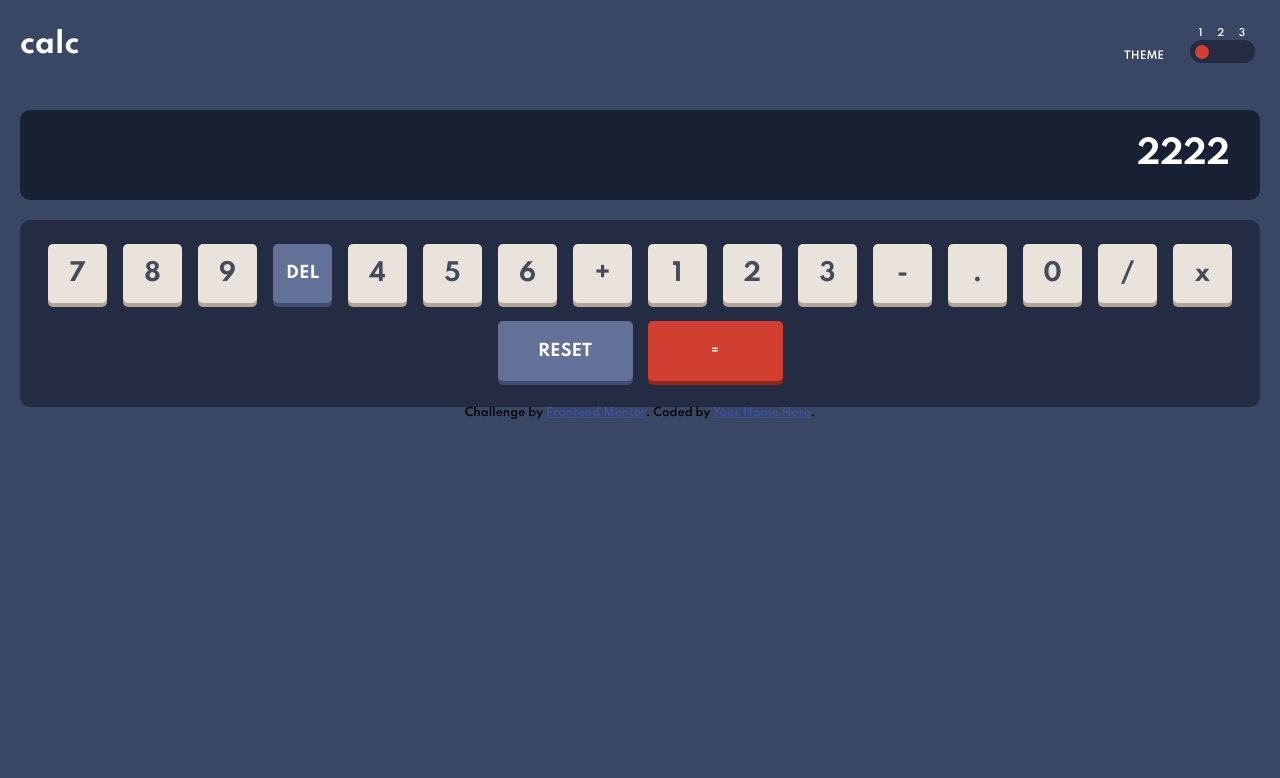
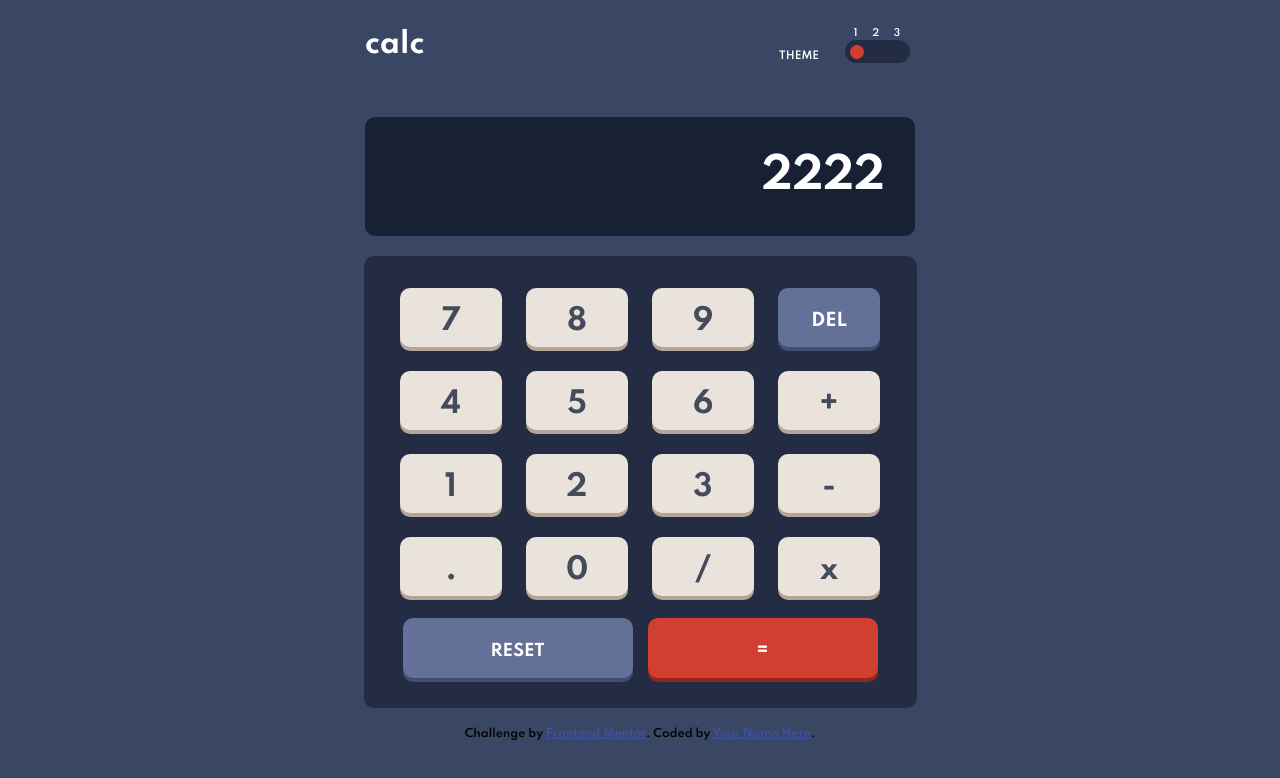
Before and after one commit to atheerweb/Calculator, a plain HTML site: page index.html in a window 1280 px wide. Drawn offline with Linux system fonts and the light colour scheme.

Commit message:
desktop website

```diff
--- a/style.css
+++ b/style.css
@@ -126,13 +126,14 @@ input {
 .ckeys {
   background-color: var(--orange-key-background);
   width: 46px;
-  height: 46px;
+  height: 40px;
   margin: 8px;
   display: flex;
   justify-content: center;
   align-items: center;
   border-radius: 5px;
   box-shadow: 0px 4px var(--orange-key-shadow);
+  padding-top: 6px;
 }
 .rande__btns {
   display: flex;
@@ -151,49 +152,91 @@ input {
   justify-content: center;
   align-items: center;
   width: 110px;
-  height: 55px;
+  height: 49px;
   background-color: var(--redekey-background);
   color: var(--text-White);
   border-radius: 5px;
   box-shadow: 0px 4px var(--redekey-shadow);
+  padding-top: 6px;
 }
 .ckeysss {
   display: flex;
   justify-content: center;
   align-items: center;
   width: 110px;
-  height: 55px;
+  height: 49px;
   background-color: var(--Redkey-background);
   color: var(--text-White);
   margin-left: 15px;
   border-radius: 5px;
-  box-shadow: 0px 4px var(--red-shadow)
+  box-shadow: 0px 4px var(--red-shadow);
+  padding-top: 6px;
 }
 @media (min-width: 360px) {
   .ckeys {
     width: 56px;
-    height: 56px;
+    height: 50px;
   }
   .ckeyss {
     width: 130px;
-    height: 60px;
+    height: 54px;
   }
   .ckeysss {
     width: 130px;
-    height: 60px;
+    height: 54px;
   }
 }
 @media (min-width: 375px) {
   .ckeys {
     width: 59px;
-    height: 59px;
+    height: 53px;
   }
   .ckeyss {
     width: 135px;
-    height: 60px;
+    height: 54px;
   }
   .ckeysss {
     width: 135px;
-    height: 60px;
+    height: 54px;
   }
 }
+@media (min-width: 768px) {
+  .title__theme {
+    width: 550px;
+    margin: auto;
+  }
+  #calc__screen {
+    margin: auto;
+    width: 550px;
+    height: 119px;
+  }
+  .keypad {
+    width: 513px;
+    margin: 20px auto;
+    padding: 20px;
+  }
+  .ckeys {
+    width: 102px;
+    border-radius: 10px;
+    margin: 12px;
+    font-size: 1.8rem;
+  }
+  #del {
+    font-size: 1.08rem
+  }
+  .ckeyss {
+    width: 230px;
+    height: 54px;
+    border-radius: 10px;
+  }
+  .ckeysss {
+    width: 230px;
+    height: 54px;
+    border-radius: 10px;
+    font-size: 1.1rem;
+  }
+  #calc__no {
+    font-size: 2.65rem;
+    padding-top: 35px;
+  }
+}
```
